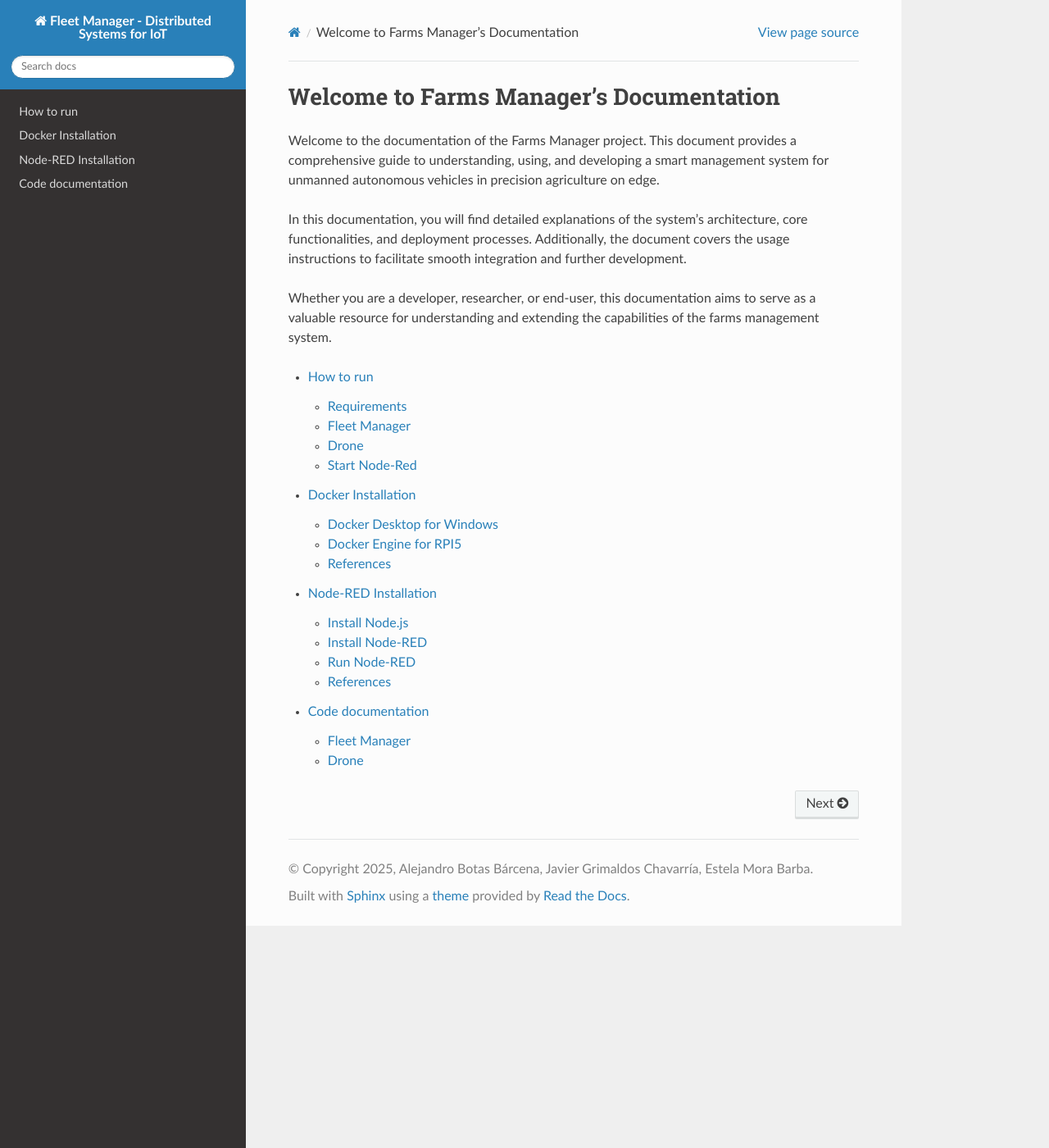
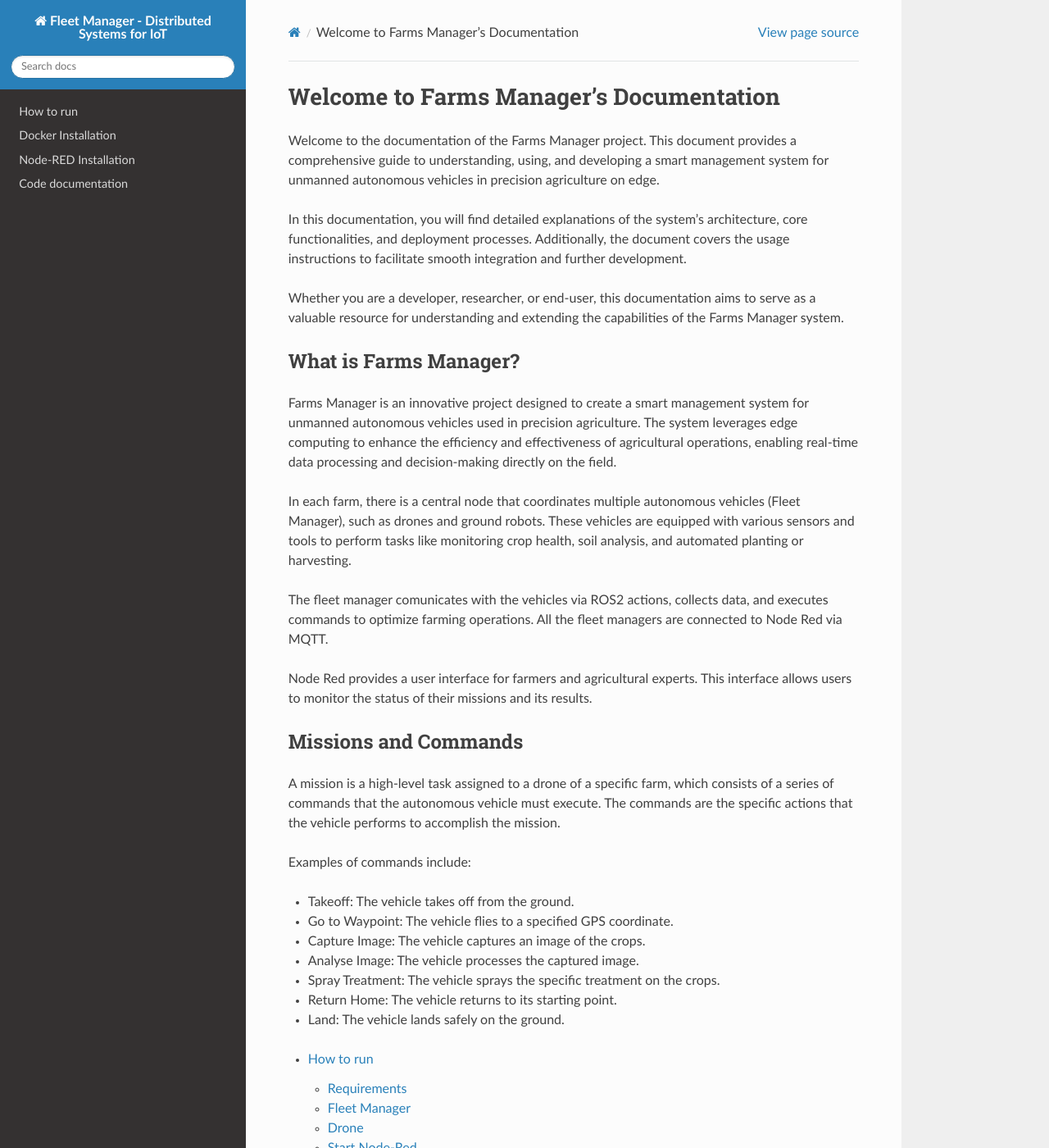
Before and after one commit to Estelamb/Distributed_IoT, a Sphinx documentation site: the page built from docs/source/index.rst, in a window 1280 px wide and 1400 px high. Shown: the whole window at 82% size. Built offline with Sphinx 7.4.7 and the Read the Docs theme 3.1.0, drawn with Linux system fonts in a browser that asks for light colours.

Commit message:
Project explanation

```diff
--- a/docs/source/index.rst
+++ b/docs/source/index.rst
@@ -5,7 +5,33 @@ Welcome to the documentation of the Farms Manager project. This document provide
 
 In this documentation, you will find detailed explanations of the system's architecture, core functionalities, and deployment processes. Additionally, the document covers the usage instructions to facilitate smooth integration and further development.
 
-Whether you are a developer, researcher, or end-user, this documentation aims to serve as a valuable resource for understanding and extending the capabilities of the farms management system.
+Whether you are a developer, researcher, or end-user, this documentation aims to serve as a valuable resource for understanding and extending the capabilities of the Farms Manager system.
+
+What is Farms Manager?
+----------------------
+
+Farms Manager is an innovative project designed to create a smart management system for unmanned autonomous vehicles used in precision agriculture. The system leverages edge computing to enhance the efficiency and effectiveness of agricultural operations, enabling real-time data processing and decision-making directly on the field.
+
+In each farm, there is a central node that coordinates multiple autonomous vehicles (Fleet Manager), such as drones and ground robots. These vehicles are equipped with various sensors and tools to perform tasks like monitoring crop health, soil analysis, and automated planting or harvesting.
+
+The fleet manager comunicates with the vehicles via ROS2 actions, collects data, and executes commands to optimize farming operations. All the fleet managers are connected to Node Red via MQTT.
+
+Node Red provides a user interface for farmers and agricultural experts. This interface allows users to monitor the status of their missions and its results.
+
+Missions and Commands
+---------------------
+
+A mission is a high-level task assigned to a drone of a specific farm, which consists of a series of commands that the autonomous vehicle must execute. The commands are the specific actions that the vehicle performs to accomplish the mission.
+
+Examples of commands include:
+
+- Takeoff: The vehicle takes off from the ground.
+- Go to Waypoint: The vehicle flies to a specified GPS coordinate.
+- Capture Image: The vehicle captures an image of the crops.
+- Analyse Image: The vehicle processes the captured image.
+- Spray Treatment: The vehicle sprays the specific treatment on the crops.
+- Return Home: The vehicle returns to its starting point.
+- Land: The vehicle lands safely on the ground.
 
 .. toctree::
    :maxdepth: 2
```
